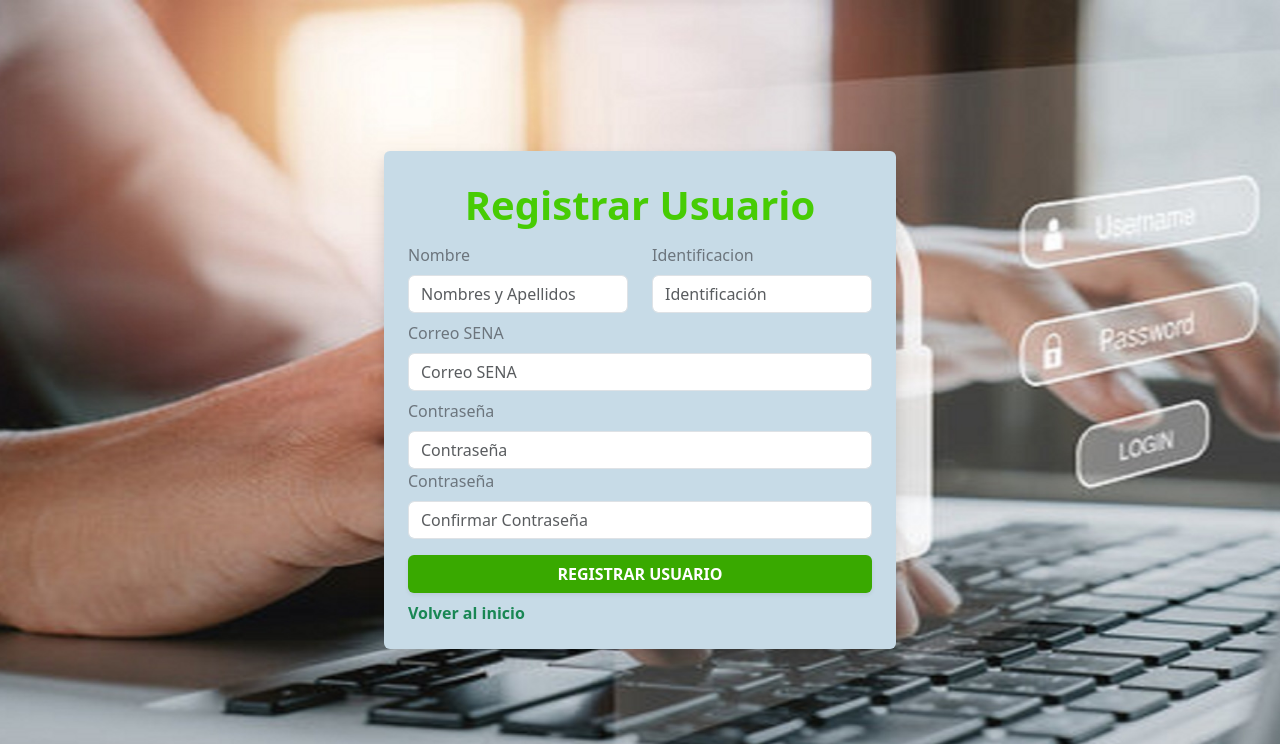
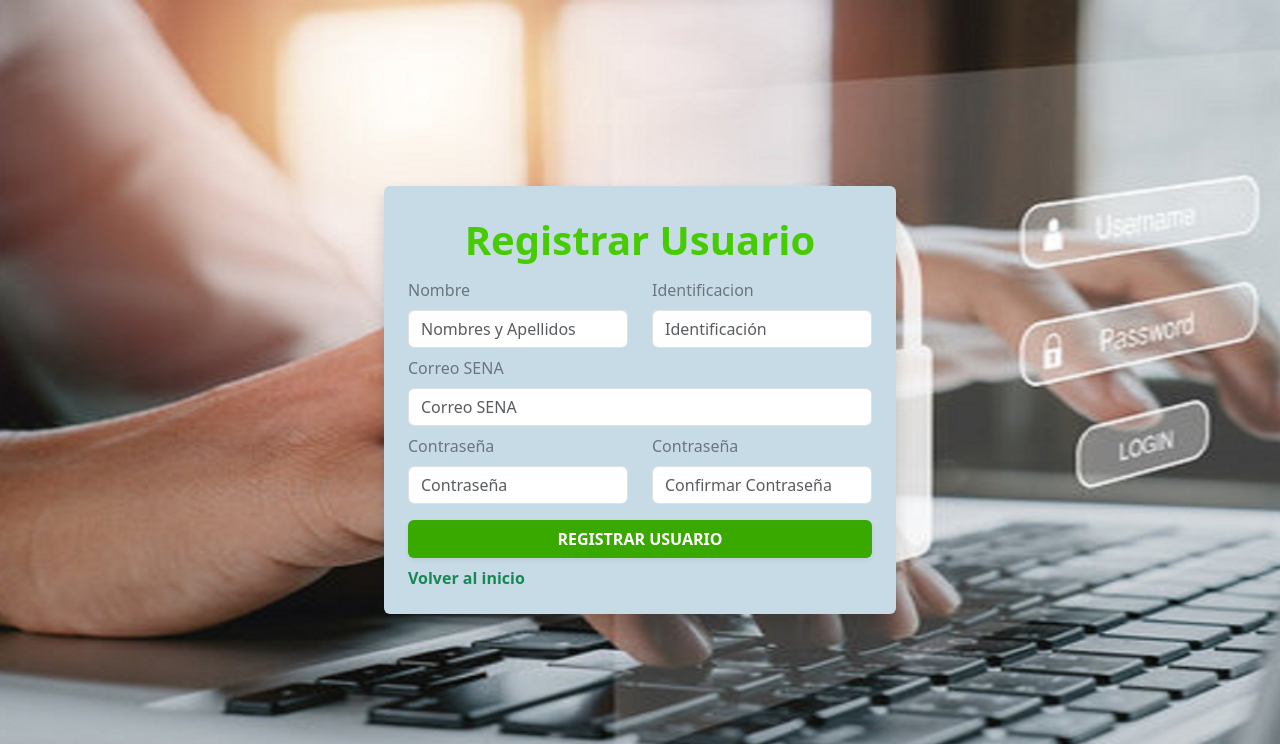
Before and after one commit to fxckcode/alma_sena, a PHP site: the page made by views/registro.php in a window 1280 px wide. Shown: the top 744 px of the page. Run offline with PHP 8.4, Linux system fonts and the light colour scheme.

Commit message:
fix style register ||

```diff
--- a/views/registro.php
+++ b/views/registro.php
@@ -35,7 +35,7 @@
                 <input type="email" class="form-control" id="mailInput" name="email" placeholder="Correo SENA" required>
             </div>
 
-            <div class="mb-2">
+            <div class="mb-2 row">
                 <div class="col">
                     <label for="pass" class="form-label">Contraseña</label>
                     <input type="password" class="form-control" id="pass" name="pass" placeholder="Contraseña" required>
```
